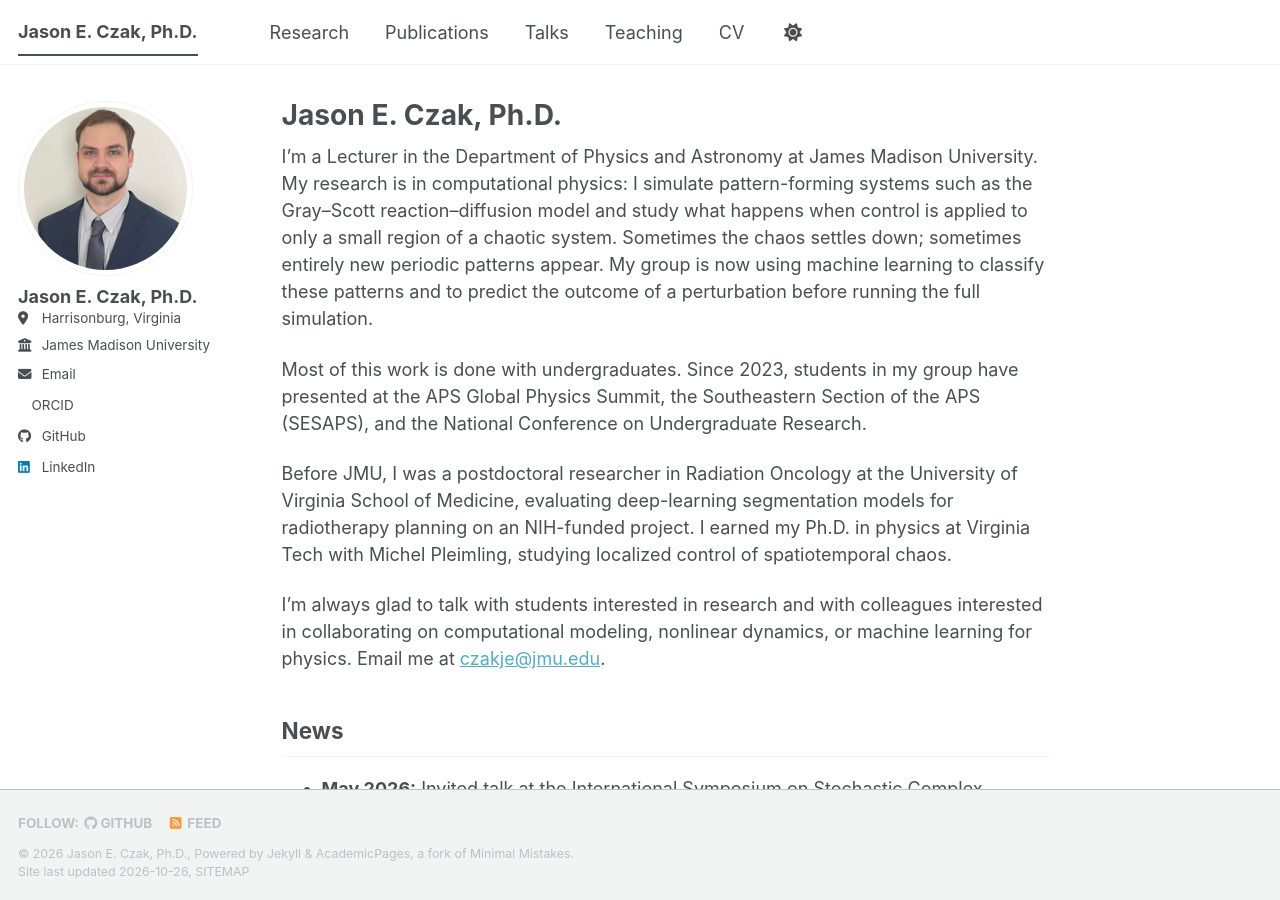
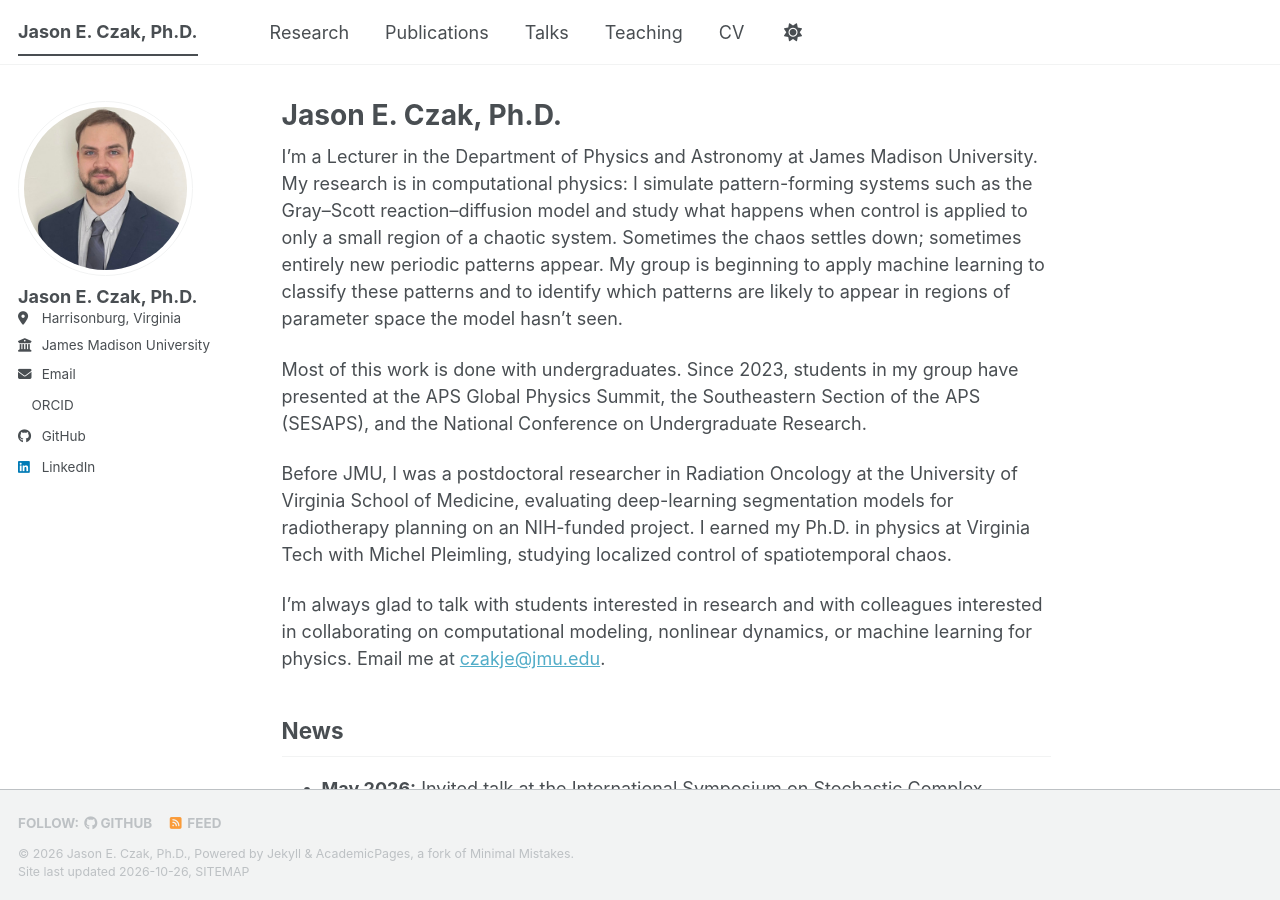
Before and after one commit to JasonCzak/JasonCzak.github.io, a Jekyll site: the page built from _pages/about.md, in a window 1280 px wide and 900 px high. Built offline with Jekyll 4.4.1, drawn with Linux system fonts in a browser that asks for light colours; a style sheet for code colours, icons or effects is not loaded.

Commit message:
Revise about page to enhance research description
Updated research description to reflect new focus on machine learning applications.

```diff
--- a/_pages/about.md
+++ b/_pages/about.md
@@ -7,7 +7,7 @@ redirect_from:
   - /about.html
 ---
 
-I'm a Lecturer in the Department of Physics and Astronomy at James Madison University. My research is in computational physics: I simulate pattern-forming systems such as the Gray–Scott reaction–diffusion model and study what happens when control is applied to only a small region of a chaotic system. Sometimes the chaos settles down; sometimes entirely new periodic patterns appear. My group is now using machine learning to classify these patterns and to predict the outcome of a perturbation before running the full simulation.
+I'm a Lecturer in the Department of Physics and Astronomy at James Madison University. My research is in computational physics: I simulate pattern-forming systems such as the Gray–Scott reaction–diffusion model and study what happens when control is applied to only a small region of a chaotic system. Sometimes the chaos settles down; sometimes entirely new periodic patterns appear. My group is beginning to apply machine learning to classify these patterns and to identify which patterns are likely to appear in regions of parameter space the model hasn’t seen.
 
 Most of this work is done with undergraduates. Since 2023, students in my group have presented at the APS Global Physics Summit, the Southeastern Section of the APS (SESAPS), and the National Conference on Undergraduate Research.
 
```
